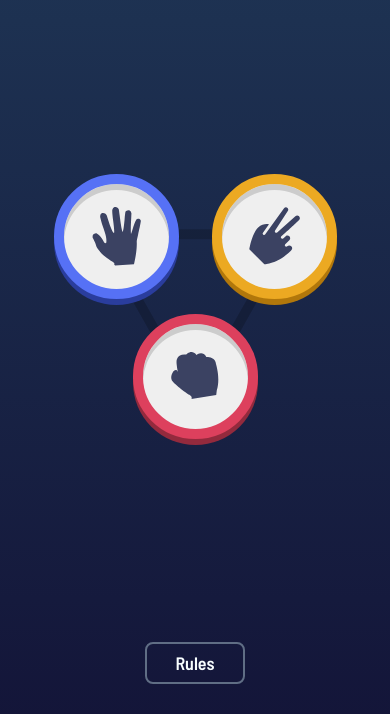
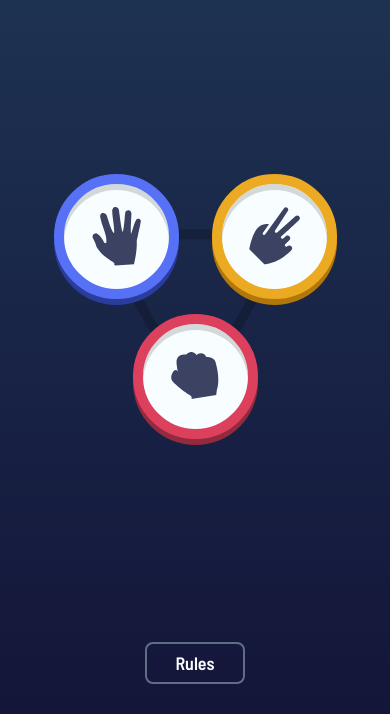
Before and after one commit to LucasAlexsander/Rock-Paper-Scissors-game, a plain HTML site: page index.html in a window 390 px wide. Shown: the part 130-844 px from the top of the page. Drawn offline with Linux system fonts and the light colour scheme.

Commit message:
Second Commit

```diff
--- a/index.html
+++ b/index.html
@@ -24,15 +24,15 @@
     </header>
 
     <div class="game">
-      <button id="paper" class="btnGame paper">
+      <div id="paper" class="btnGame paper">
         <img src="images/icon-paper.svg" alt="">
-      </button>
-      <button id="scissors" class="btnGame scissors">
+      </div>
+      <div id="scissors" class="btnGame scissors">
         <img src="images/icon-scissors.svg" alt="">
-      </button>
-      <button id="rock" class="btnGame rock">
+      </div>
+      <div id="rock" class="btnGame rock">
         <img src="images/icon-rock.svg" alt="">
-      </button>
+      </div>
     </div>
 
     <button class="rules">Rules</button>
--- a/script.js
+++ b/script.js
@@ -30,9 +30,9 @@ const pickedFunction = (picked) => {
         `
         <div class="picked">
             <div class="you-picked">
-                <button id="btnYour" class="btnGame ${picked}">
+                <div id="btnYour" class="btnGame ${picked}">
                 <img src="images/icon-${picked}.svg" alt="">
-                </button>
+                </div>
                 <h3>You Picked</h3>
             </div>
 
@@ -42,9 +42,9 @@ const pickedFunction = (picked) => {
             </div>
 
             <div class="pc-picked">
-                <button id="btnPc" class="btnGame none">
+                <div id="btnPc" class="btnGame none">
                 <img src="" alt="">
-                </button>
+                </div>
                 <h3>The Mouse Picked</h3>
             </div>
         </div>
--- a/style.css
+++ b/style.css
@@ -90,7 +90,7 @@ header {
     display: none !important;
 }
 
-button.btnGame {
+div.btnGame {
     position: relative;
     width: calc(110px * 1.5);
     height: calc(110px * 1.5);
@@ -100,9 +100,10 @@ button.btnGame {
     justify-content: center;
     border: 10px solid rgba(0, 0, 0, 0);
     cursor: pointer;
+    background-color: #F8FEFF;
 }
 
-button.btnGame.win::after {
+div.btnGame.win::after {
     content: '';
     position: absolute;
     width: calc(100% + 20px);
@@ -131,29 +132,29 @@ button.btnGame.win::after {
     }
 }
 
-.game button.btnGame:first-child,
-.game button.btnGame:nth-child(2) {
+.game div.btnGame:first-child,
+.game div.btnGame:nth-child(2) {
     transform: translateY(calc(-110px/2));
 }
 
-.game button.btnGame:last-child {
+.game div.btnGame:last-child {
     margin: 0 auto;
     transform: translateY(calc(-110px/3));
 }
 
-button.btnGame.scissors {
+div.btnGame.scissors {
     border-color: hsl(40, 84%, 53%) !important;
     box-shadow: inset 0px 6px 0 0 rgba(0, 0, 0, .15),
         0 6px 0 0 hsl(39, 88%, 37%);
 }
 
-button.btnGame.paper {
+div.btnGame.paper {
     border: 10px solid hsl(230, 89%, 65%);
     box-shadow: inset 0px 6px 0 0 rgba(0, 0, 0, .15),
         0 6px 0 0 hsl(230, 58%, 39%);
 }
 
-button.btnGame.rock {
+div.btnGame.rock {
     border-color: hsl(349, 70%, 56%);
     box-shadow: inset 0px 6px 0 0 rgba(0, 0, 0, .15),
         0 6px 0 0 hsl(349, 56%, 37%);
@@ -283,17 +284,17 @@ button.none>img {
         height: 183px;
     }
 
-    button.btnGame {
+    div.btnGame {
         width: 125px;
         height: 125px;
     }
 
-    .game button.btnGame:first-child,
-    button.btnGame:nth-child(2) {
+    .game div.btnGame:first-child,
+    div.btnGame:nth-child(2) {
         transform: translateY(calc(-110px/2));
     }
 
-    .game button.btnGame:last-child {
+    .game div.btnGame:last-child {
         margin: 0 auto;
         transform: translateY(-40px);
     }
```
